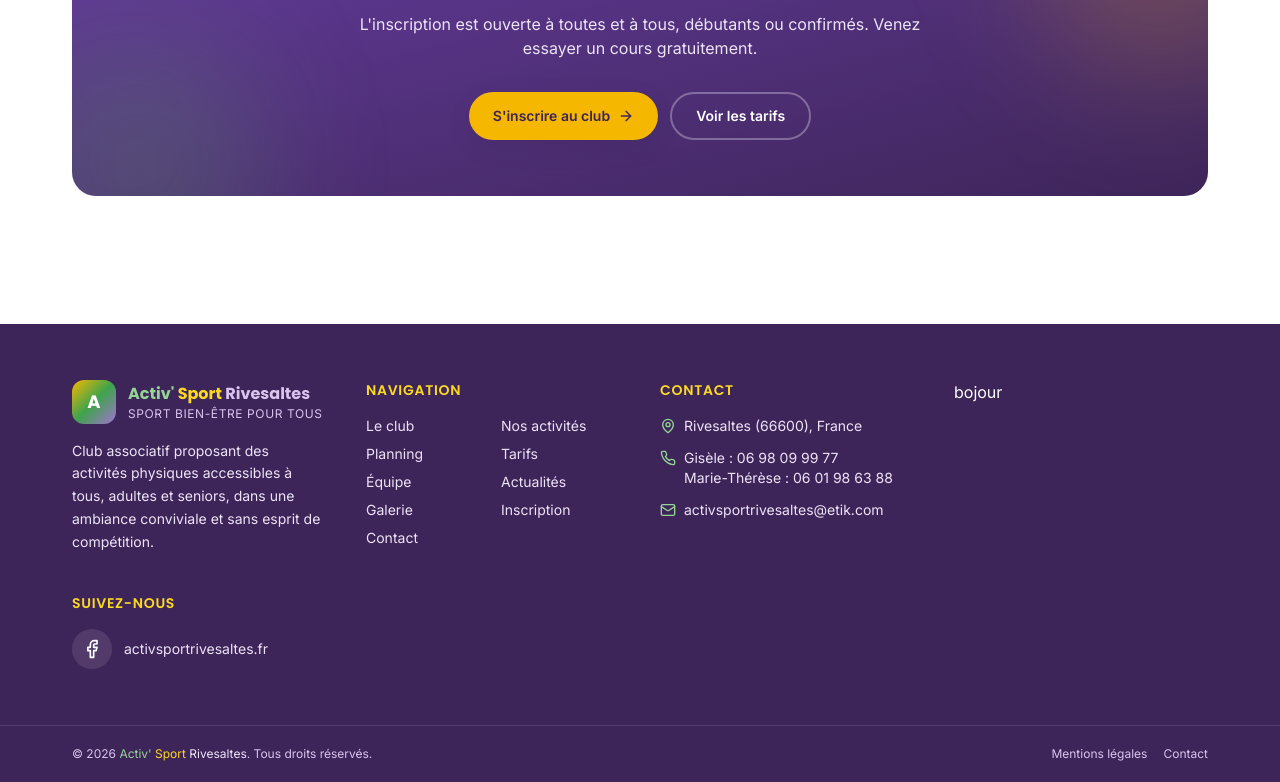
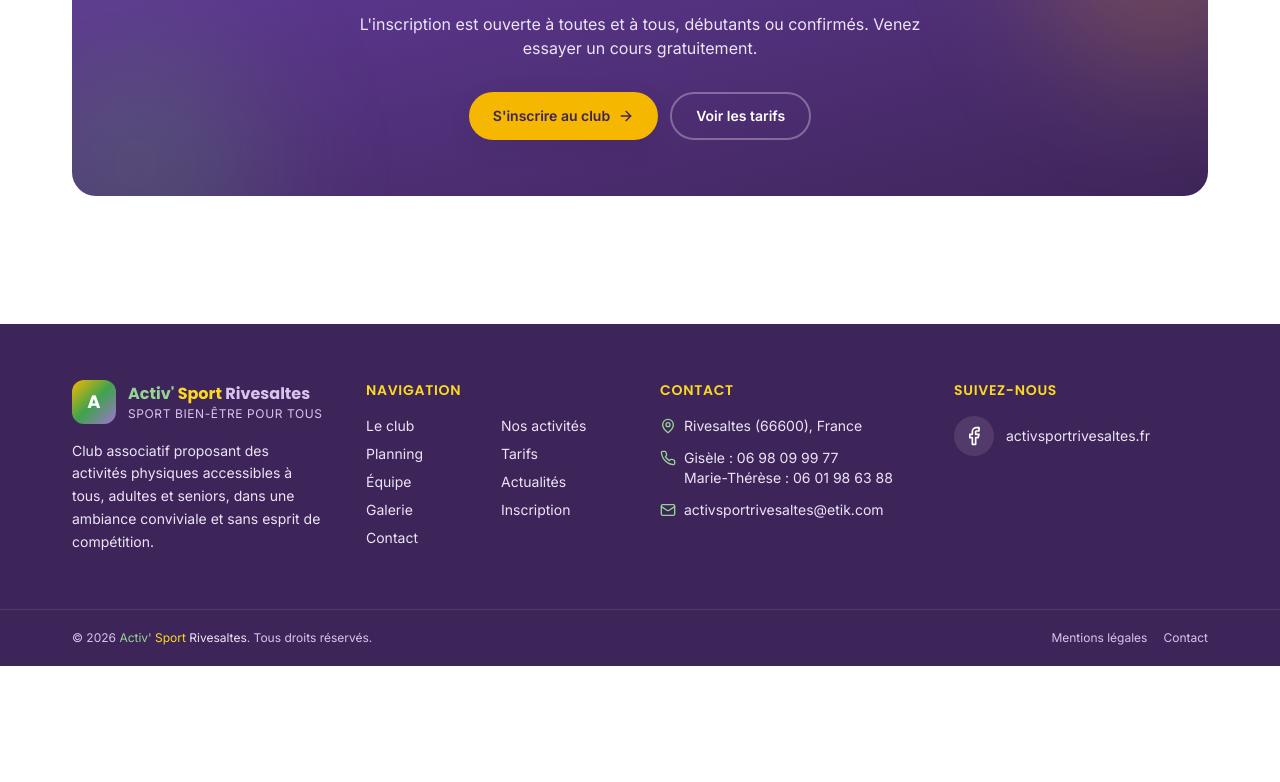
Before and after one commit to activsportrivesaltes/site_activsportbolt, a React (Vite) app: page / in a window 1280 px wide. Shown: the part 3222-4004 px from the top of the page. After the commit the page ends 3888 px from the top, so only its background shows below. Built offline with nearby package versions, Linux system fonts and the light colour scheme.

Commit message:
Revert "petite modification"
This reverts commit 2dfccc205c86844b8d7cafef1881227578aee48c.

```diff
--- a/src/components/Footer.tsx
+++ b/src/components/Footer.tsx
@@ -81,9 +81,6 @@ export default function Footer() {
             </li>
           </ul>
         </div>
-        <div>
-          <p>bojour</p>
-        </div>
 
         {/* Réseaux */}
         <div>
```
Also changed, not shown: 1 other file (tests, documents, lock files or other folders).
